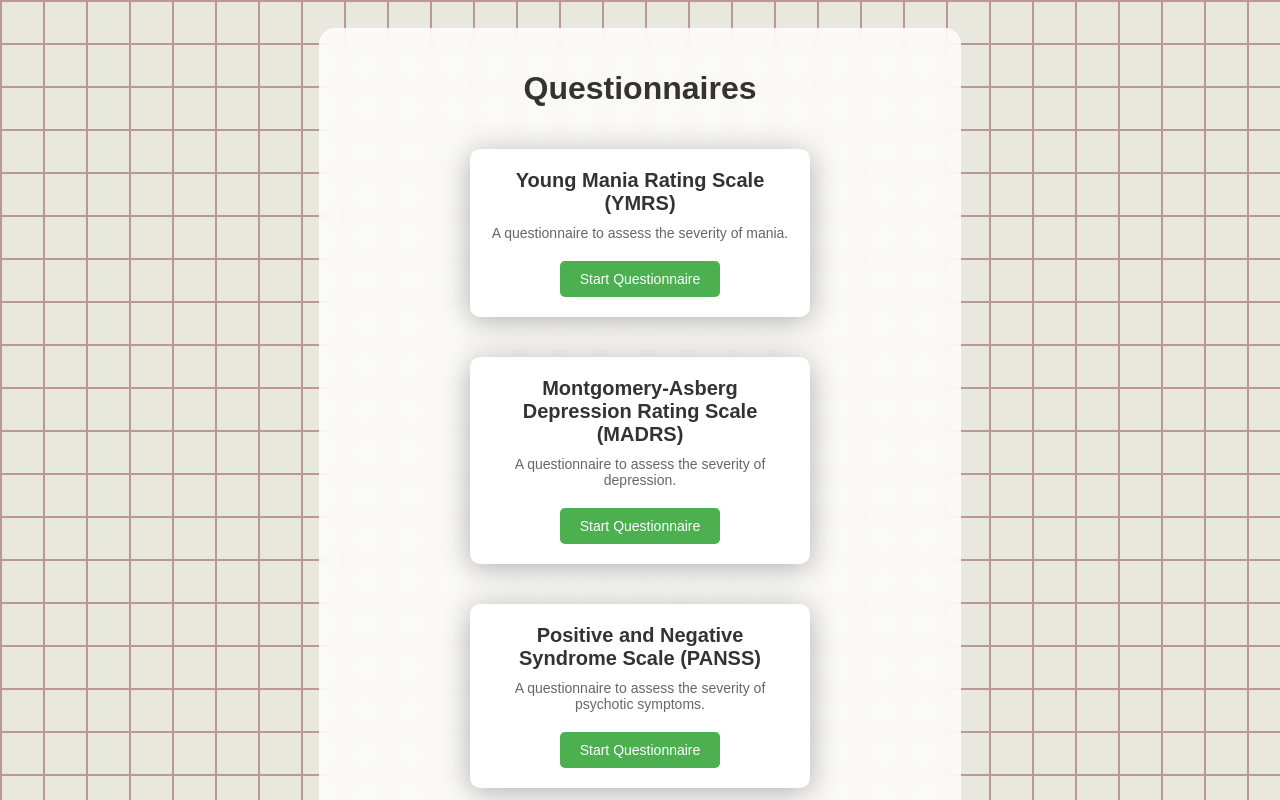
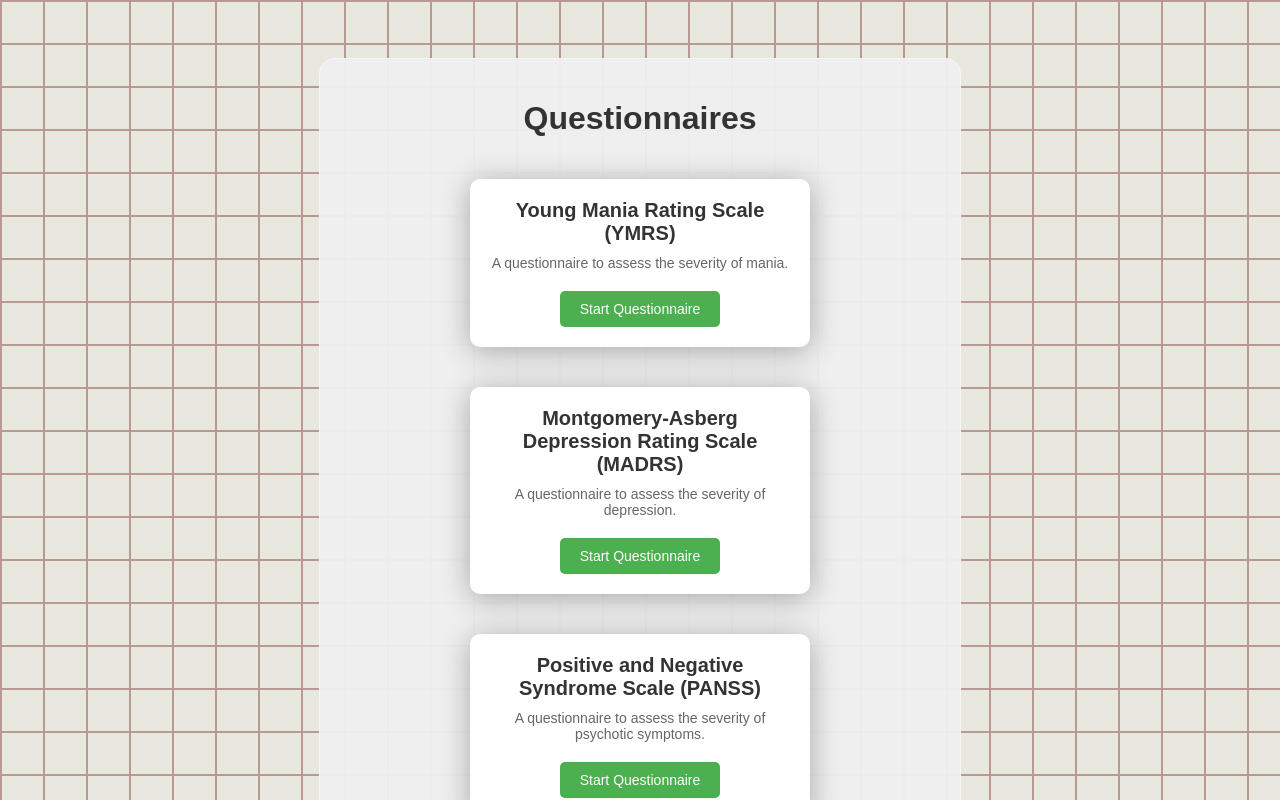
Before and after one commit to ronaldleonardo/psychcalc, a React (Vite) app: page / in a window 1280 px wide. Shown: the top 800 px of the page. Built offline with nearby package versions, Linux system fonts and the light colour scheme.

Commit message:
Reduce css load remove a bit of shadow and blur

```diff
--- a/src/App.css
+++ b/src/App.css
@@ -7,8 +7,7 @@ html {
 body {
   padding: 20px;
   font-family: "Poppins", sans-serif;
-  background-image:
-    linear-gradient(#ba9898 2px, transparent 2px),
+  background-image: linear-gradient(#ba9898 2px, transparent 2px),
     linear-gradient(to right, #ba9898 2px, transparent 2px);
   background-size: 43px 43px;
   background-color: #e8e8df;
@@ -17,13 +16,13 @@ body {
 .App {
   font-family: Arial, sans-serif;
   max-width: 600px;
-  margin: 0 auto;
+  margin: 30px auto;
   padding: 20px;
-  background: rgba(255, 255, 255, 0.8);
+  background: rgba(240, 240, 240, 0.95);
   border-radius: 16px;
   /*  box-shadow: 0 4px 30px rgba(0, 0, 0, 0.1);*/
-  backdrop-filter: blur(10px);
-  -webkit-backdrop-filter: blur(10px);
+  /* backdrop-filter: blur(10px);
+  -webkit-backdrop-filter: blur(10px); */
   border: 1px solid rgba(255, 255, 255, 0.4);
 }
 
```
